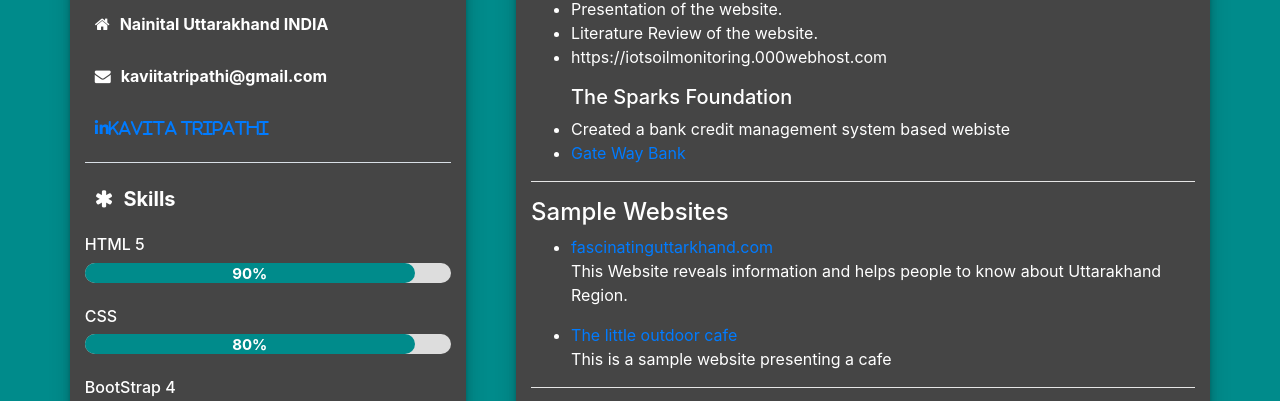
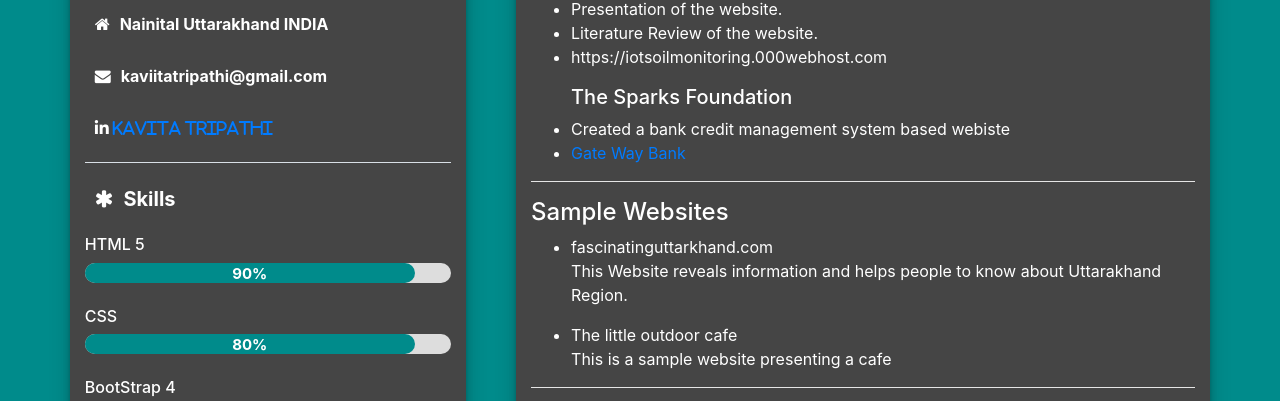
Before and after one commit to kavitaTripathii/Portfolio, a plain HTML site: page index.html in a window 1280 px wide. Shown: the part 383-784 px from the top of the page. Drawn offline with nearby package versions, Linux system fonts and the light colour scheme.

Commit message:
Update index.html

```diff
--- a/index.html
+++ b/index.html
@@ -29,7 +29,7 @@
         <p><i class="fa fa-briefcase"></i>Web Developer</p>
         <p><i class="fa fa-home"></i>Nainital Uttarakhand INDIA</p>
         <p><i class="fa fa-envelope"></i>kaviitatripathi@gmail.com</p>
-        <p><a href="https://www.linkedin.com/in/kavita-tripathi-9a0704178"><i class="fa fa-linkedin" aria-hidden="true">Kavita Tripathi</i></a></p>
+        <p><i class="fa fa-linkedin" aria-hidden="true"> <a style="colour:white" href="https://www.linkedin.com/in/kavita-tripathi-9a0704178">    Kavita Tripathi </i></a></p>
     </div>
     <hr style="background-color: aliceblue">
     <div class="skills">
@@ -105,9 +105,9 @@
     <div class="Websites">
         <h4>Sample Websites</h4>
       <ul>
-          <li><a href="https://kavitatripathii.github.io/Angular/">fascinatinguttarkhand.com</a></li>
+          <li><a style = "color:white" href="https://kavitatripathii.github.io/Angular/">fascinatinguttarkhand.com</a></li>
           <p style="color:white">This Website reveals information and helps people to know about Uttarakhand Region.</p>
-          <li><a href="https://cafe-ded58.firebaseapp.com/home">The little outdoor cafe</a></li>
+          <li><a style="color:white" href="https://cafe-ded58.firebaseapp.com/home">The little outdoor cafe</a></li>
           <p style="color:white">This is a sample website presenting a cafe </p>
       </ul>
       <hr style="background-color:white">
```
